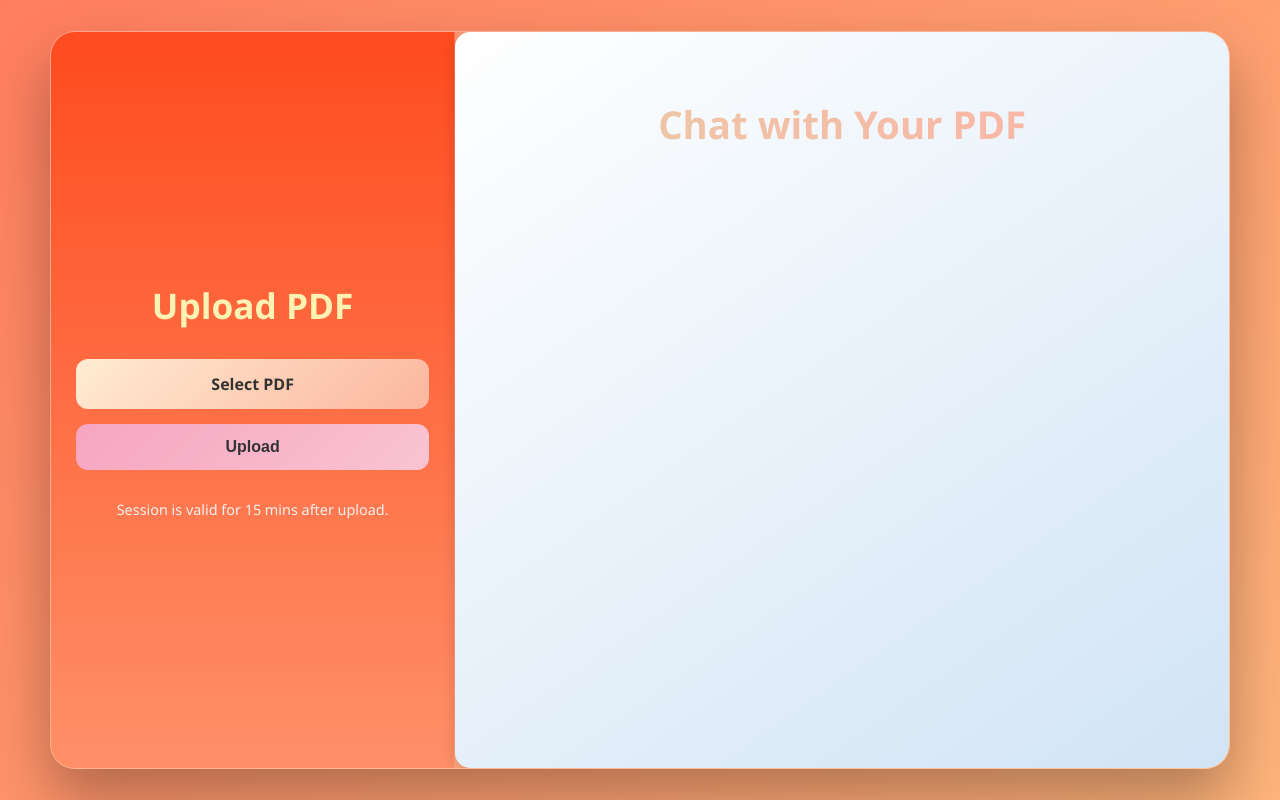
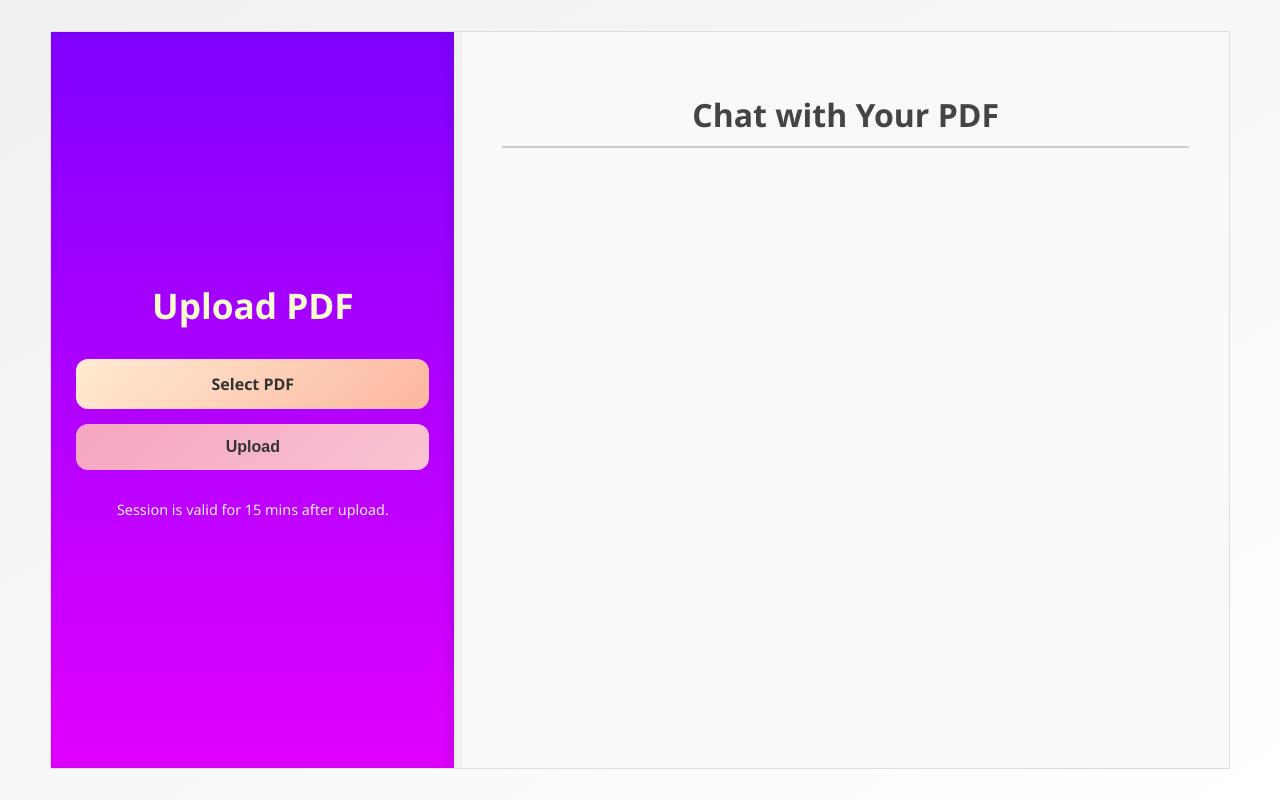
Before and after one commit to shubhendu-ghosh-DS/AskmyPdf, a Flask app: page / in a window 1280 px wide. Run offline with Flask 3, Linux system fonts and the light colour scheme; some libraries are stand-ins or nearby versions.

Commit message:
Update static/style.css

```diff
--- a/static/style.css
+++ b/static/style.css
@@ -3,8 +3,8 @@ body {
   margin: 0;
   padding: 0;
   font-family: "Segoe UI", Tahoma, Geneva, Verdana, sans-serif;
-  background: linear-gradient(135deg, #ff7e5f, #feb47b);
-  color: #fff;
+  background: linear-gradient(to bottom right, #f0f0f0, #ffffff);
+  color: #333;
   height: 100vh;
   display: flex;
   justify-content: center;
@@ -16,26 +16,23 @@ body {
   display: flex;
   height: 92vh;
   width: 92vw;
-  background: rgba(255, 255, 255, 0.1);
-  backdrop-filter: blur(25px);
-  -webkit-backdrop-filter: blur(25px);
-  box-shadow: 0 30px 60px rgba(0, 0, 0, 0.3);
-  border-radius: 25px;
+  background: #fff;
+  border-radius: 0;
   overflow: hidden;
-  border: 1px solid rgba(255, 255, 255, 0.2);
-  animation: fadeIn 1s ease-out;
+  border: 1px solid #ddd;
 }
 
 /* LEFT PANEL */
 .left-panel {
   width: 30%;
-  background: linear-gradient(180deg, #ff4b1f, #ff9068);
+  background: linear-gradient(180deg, #7f00ff, #e100ff);
   padding: 40px 25px;
   display: flex;
   flex-direction: column;
   justify-content: center;
-  border-right: 1px solid rgba(255, 255, 255, 0.2);
+  border-right: 4px solid #f0f0f0;
   color: #fff;
+  box-shadow: inset -5px 0 10px rgba(0, 0, 0, 0.1);
 }
 
 .left-panel h2 {
@@ -43,7 +40,7 @@ body {
   text-align: center;
   font-size: 2.2em;
   font-weight: bold;
-  color: #fff2b2;
+  color: #fffdd0;
 }
 
 .left-panel input,
@@ -85,38 +82,36 @@ body {
 /* RIGHT PANEL */
 .right-panel {
   flex: 1;
-  background: linear-gradient(145deg, #ffffff, #d1e4f5);
+  background: #f9f9f9;
   padding: 40px;
   display: flex;
   flex-direction: column;
-  justify-content: space-between;
+  border-left: 4px solid #f0f0f0;
   color: #333;
-  border-radius: 15px;
-  box-shadow: 0 4px 15px rgba(0, 0, 0, 0.15);
 }
 
 .right-panel h1 {
   text-align: center;
-  margin-bottom: 25px;
-  font-size: 2.4em;
-  background: linear-gradient(to right, #e9cba7, #ffb1a6);
-  -webkit-background-clip: text;
-  -webkit-text-fill-color: transparent;
+  margin-bottom: 20px;
+  font-size: 2em;
+  font-weight: bold;
+  color: #444;
+  border-bottom: 2px solid #ccc;
+  padding-bottom: 10px;
 }
 
 /* CHAT BOX */
 .chat-box {
   flex: 1;
   background: #ffffff;
-  border-radius: 15px;
-  padding: 25px;
+  border-radius: 10px;
+  padding: 20px;
   overflow-y: auto;
-  max-height: 65vh;
-  margin-bottom: 25px;
   color: #333;
   display: flex;
   flex-direction: column;
-  box-shadow: inset 0 0 10px rgba(0, 0, 0, 0.15), 0 4px 15px rgba(0, 0, 0, 0.1);
+  border: 1px solid #ddd;
+  box-shadow: inset 0 0 6px rgba(0, 0, 0, 0.05);
 }
 
 /* Individual chat message row */
@@ -134,7 +129,6 @@ body {
   font-size: 1em;
   line-height: 1.5;
   word-wrap: break-word;
-  box-shadow: 0 4px 12px rgba(0, 0, 0, 0.2);
 }
 
 /* User message */
@@ -143,7 +137,7 @@ body {
 }
 
 .chat-user .chat-bubble {
-  background: linear-gradient(135deg, #ffafcc, #ff93d0);
+  background: #d5a3ff;
   color: #fff;
   border-bottom-right-radius: 0;
   align-self: flex-end;
@@ -155,7 +149,7 @@ body {
 }
 
 .chat-bot .chat-bubble {
-  background: linear-gradient(135deg, #a1c4fd, #c2e9fb);
+  background: #e0f7ff;
   color: #000;
   border-bottom-left-radius: 0;
   align-self: flex-start;
@@ -166,15 +160,21 @@ body {
   display: flex;
   gap: 12px;
   align-items: center;
+  padding-top: 20px;
+  border-top: 1px solid #ccc;
+  background-color: #f9f9f9;
+  position: sticky;
+  bottom: 0;
+  z-index: 1;
 }
 
 .input-section input {
   flex: 1;
   padding: 14px;
   border-radius: 12px;
-  border: none;
+  border: 1px solid #ccc;
   font-size: 1em;
-  background-color: #f1f1f1;
+  background-color: #ffffff;
   color: #333;
   outline: none;
 }
@@ -235,7 +235,7 @@ body {
 .message-box {
   margin-top: 15px;
   font-size: 0.95em;
-  color: #ffff8d;
+  color: #333;
   text-align: center;
 }
 
@@ -245,21 +245,10 @@ body {
   font-size: 0.9em;
   margin-top: -10px;
   margin-bottom: 10px;
-  color: #b2fefa;
+  color: #666;
 }
 
 /* Animations */
-@keyframes fadeIn {
-  from {
-    opacity: 0;
-    transform: scale(0.98);
-  }
-  to {
-    opacity: 1;
-    transform: scale(1);
-  }
-}
-
 @keyframes fadeInUp {
   from {
     opacity: 0;
```
